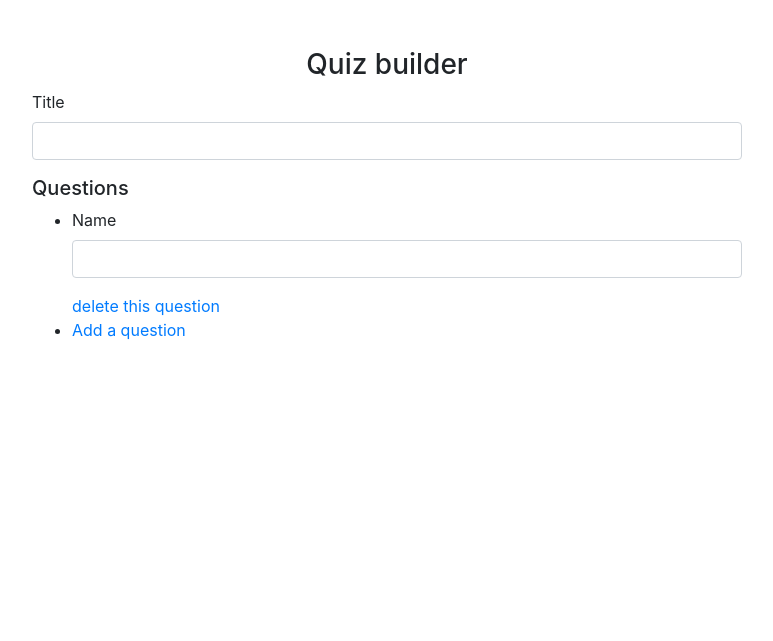
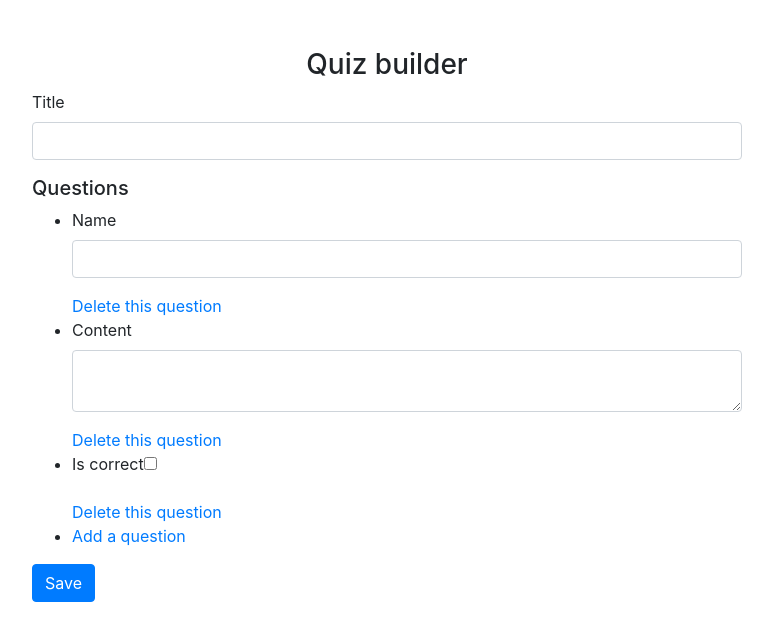
Before and after one commit to FlintMayers/quiz_builder, a Symfony app: template templates/quiz/new.html.twig in a window 1280 px wide. Shown: the top 641 px of the page, without its empty margins (68-841 px from the left). Run offline with Twig, Linux system fonts and the light colour scheme; the template is opened without the code that fills it: most values are stand-ins (such as "Sample title", 1, 10 or a date in 2020); form fields are guessed from the names that the template uses; some libraries are stand-ins or nearby versions.

Commit message:
Add answer adding to questions in form (jquery)

```diff
--- a/src/Controller/QuizController.php
+++ b/src/Controller/QuizController.php
@@ -29,6 +29,7 @@ class QuizController extends Controller
         $form->handleRequest($request);
 
         if ($form->isSubmitted() && $form->isValid()) {
+//            dump($form->getData());die;
             $em = $this->getDoctrine()->getManager();
             $em->persist($quiz);
             $em->flush();
--- a/src/Entity/Answer.php
+++ b/src/Entity/Answer.php
@@ -71,16 +71,16 @@ class Answer
     /**
      * @return bool
      */
-    public function isCorrect(): bool
+    public function isCorrect()
     {
         return $this->isCorrect;
     }
 
     /**
-     * @param bool $isCorrect
+     * @param $isCorrect
      * @return $this
      */
-    public function setIsCorrect(bool $isCorrect): self
+    public function setIsCorrect($isCorrect): self
     {
         $this->isCorrect = $isCorrect;
         return $this;
--- a/src/Entity/Question.php
+++ b/src/Entity/Question.php
@@ -100,7 +100,7 @@ class Question
 
     public function addAnswer(Answer $answer)
     {
-        $answer->setTag($this);
+        $answer->setQuestion($this);
 
         $this->answers->add($answer);
     }
--- a/src/Form/Type/QuestionType.php
+++ b/src/Form/Type/QuestionType.php
@@ -35,6 +35,7 @@ class QuestionType extends AbstractType
                     'allow_add' => true,
                     'by_reference' => false,
                     'allow_delete' => true,
+                    'prototype_name' => '__answer_index__',
                 ]
             );
     }
--- a/src/Form/Type/QuizType.php
+++ b/src/Form/Type/QuizType.php
@@ -23,7 +23,6 @@ class QuizType extends AbstractType
                 'title',
                 TextType::class,
                 [
-                    'attr' => ['class' => 'form-control'],
                     'label' => 'Quiz title',
                 ]
             )
@@ -36,13 +35,14 @@ class QuizType extends AbstractType
                     'allow_add' => true,
                     'by_reference' => false,
                     'allow_delete' => true,
+                    'prototype_name' => '__question_index__',
                 ]
             )
             ->add(
-                'Submit',
+                'save',
                 SubmitType::class,
                 [
-                    'attr' => ['class' => 'btn btn-primary'],
+                    'label' => 'Save',
                 ]
             );
     }
--- a/templates/quiz/new.html.twig
+++ b/templates/quiz/new.html.twig
@@ -4,19 +4,22 @@
     <h3 class="text-center mt-5">Quiz builder</h3>
     {{ form_start(form) }}
     <div class="form-group">
-        {{ form_row(form.title) }}
+        {{ form_row(form.title, {'attr': {'class': 'form-control'}} ) }}
     </div>
     <h5>Questions</h5>
-    <ul class="questions" data-prototype="{{ form_widget(form.questions.vars.prototype)|e('html_attr') }}">
+    <ul class="questions" data-answer-prototype="{{ form_widget(form.questions.vars.prototype.children.answers.vars.prototype)|e('html_attr') }}" data-prototype="{{ form_widget(form.questions.vars.prototype)|e('html_attr') }}">
         {# iterate over each existing tag and render its only field: name #}
         {% for question in form.questions %}
             <li>{{ form_row(question.name) }}</li>
-            {#<ul class="answers" data-prototype="{{ form_widget(form.answers.vars.prototype)|e('html_attr') }}">#}
-                {#<li>answer</li>#}
-            {#</ul>#}
+            {% for answer in question.answers %}
+                <li>{{ form_row(answer.content) }}</li>
+                <li>{{ form_row(answer.isCorrect) }}</li>
+            {% endfor %}
         {% endfor %}
     </ul>
-    {{ form_end(form) }}
+
+    {{ form_row(form.save, {'attr': {'class': 'btn btn-primary'}} ) }}
+    {{ form_end(form, {'render_rest': false}) }}
 {% endblock %}
 {% block javascripts %}
     <script>
@@ -26,15 +29,18 @@
         var $addQuestionLink = $('<a href="#" class="add_question_link">Add a question</a>');
         var $newLinkLi = $('<li></li>').append($addQuestionLink);
 
+        var $answerPrototype = $('ul.questions').data('answer-prototype');
+        // console.log($('ul.questions').data('prototype'));
+
         $(document).ready(function() {
-            // Get the ul that holds the collection of tags
+            // Get the ul that holds the collection of questions
             $collectionHolder = $('ul.questions');
 
             $collectionHolder.find('li').each(function() {
                 addQuestionFormDeleteLink($(this));
             });
 
-            // add the "add a tag" anchor and li to the tags ul
+            // add the "add a question" anchor and li to the tags ul
             $collectionHolder.append($newLinkLi);
 
             // count the current form inputs we have (e.g. 2), use that as the new
@@ -48,6 +54,40 @@
                 // add a new tag form (see next code block)
                 addQuestionForm($collectionHolder, $newLinkLi);
             });
+
+            $('.questions').on('click', '.add_answer_link', function(e) {
+                // prevent the link from creating a "#" on the URL
+                e.preventDefault();
+                // console.log($collectionHolder.data('answer-prototype'));
+                //
+                // console.log($(e.target).closest('.question').find(':input[type=text]').length);
+
+                var $answerPrototype = $collectionHolder.data('answer-prototype');
+
+                // get the new index
+                var questionContainer = $(e.target).closest('.question')[0].innerHTML;
+                // console.log(questionContainer);
+                var questionIndex = questionContainer.match(/[0-9]+/)[0];
+                console.log('question-index=' + questionIndex);
+                // console.log(questionIndex);
+                var answerIndex = $(e.target).closest('.question').find(':input[type=text]').length;
+                console.log('answer-index=' + answerIndex);
+
+
+                var answerForm = $answerPrototype;
+                // console.log(answerForm);
+
+                answerForm = answerForm.replace(/__question_index__/g, questionIndex);
+                answerForm = answerForm.replace(/__answer_index__/g, answerIndex);
+
+                var $newFormLi = $('<li class="answer"></li>').append(answerForm);
+                // $newLinkLi.before($newFormLi);
+
+
+                // $(e.target).closest('.question').replaceWith($collectionHolder.data('answer-prototype'));
+                $(e.target).closest('.question').append($newFormLi);
+
+            });
         });
 
         function addQuestionForm($collectionHolder, $newLinkLi) {
@@ -58,6 +98,7 @@
             var index = $collectionHolder.data('index');
 
             var newForm = prototype;
+            // console.log(newForm);
             // You need this only if you didn't set 'label' => false in your tags field in TaskType
             // Replace '__name__label__' in the prototype's HTML to
             // instead be a number based on how many items we have
@@ -65,19 +106,26 @@
 
             // Replace '__name__' in the prototype's HTML to
             // instead be a number based on how many items we have
-            newForm = newForm.replace(/__name__/g, index);
+            newForm = newForm.replace(/__question_index__/g, index);
+            // console.log(newForm);
 
             // increase the index with one for the next item
             $collectionHolder.data('index', index + 1);
 
             // Display the form in the page in an li, before the "Add a tag" link li
-            var $newFormLi = $('<li></li>').append(newForm);
+            var $newFormLi = $('<li class="question"></li>').append(newForm);
+            // console.log($newFormLi);
+
+            var $addAnswerLink = $('<li><a href="#" class="add_answer_link">Add an answer</a></li><br/>');
+            $newFormLi.append($addAnswerLink);
+
+
             $newLinkLi.before($newFormLi);
             addQuestionFormDeleteLink($newFormLi);
         }
 
         function addQuestionFormDeleteLink($questionFormLi) {
-            var $removeFormA = $('<a href="#">delete this question</a>');
+            var $removeFormA = $('<a href="#">Delete this question</a>');
             $questionFormLi.append($removeFormA);
 
             $removeFormA.on('click', function(e) {
```
Also changed, not shown: src/Form/Type/AnswerType.php (+15 -3 lines).
